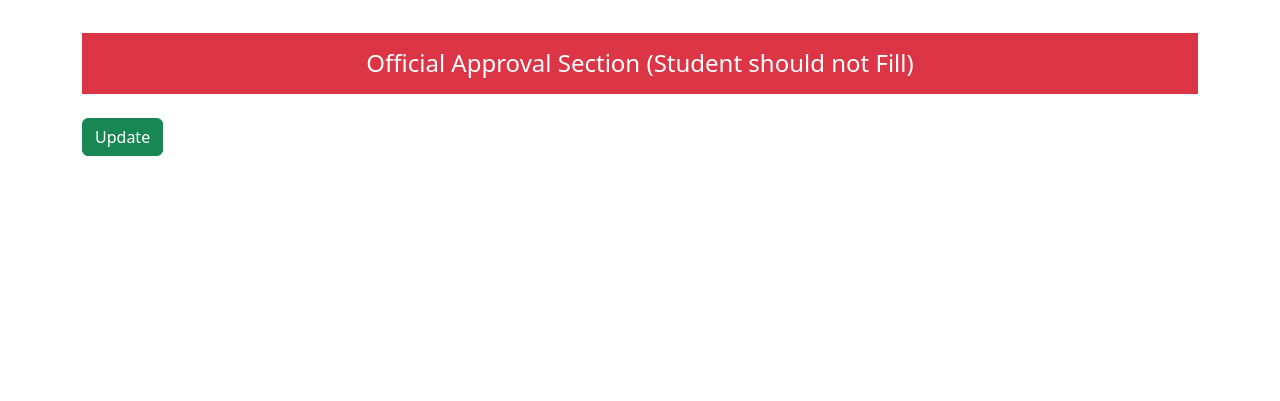
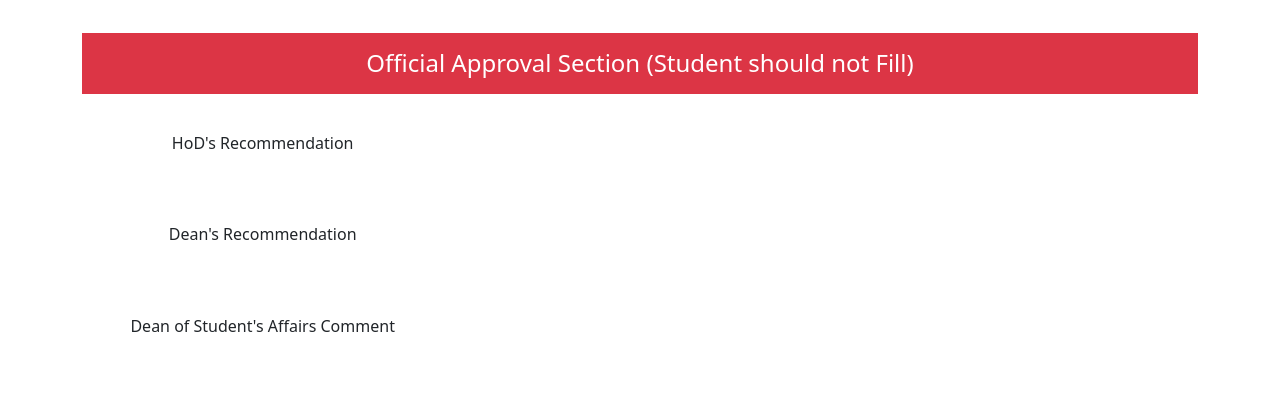
Before and after one commit to owati/work-study, a Django app: page /edit/1 in a window 1280 px wide. Shown: the part 2164-2565 px from the top of the page. Before the commit the page ends 2320 px from the top, so only its background shows below. Run offline with Django 3.2, Linux system fonts and the light colour scheme; data comes from the database, SQL or seed files in the repository; some libraries are stand-ins or nearby versions.

Commit message:
Modified

```diff
--- a/anchor/Templates/edit.html
+++ b/anchor/Templates/edit.html
@@ -166,7 +166,7 @@
         <div class="col-12 mb-3">
         <h4 class="text-center text-white bg-danger p-3">Official Approval Section (Student should not Fill)</h4>
         </div>
-        <!-- <div class="col-4">
+        <div class="col-4">
             <h6 class="text-center">HoD's Recommendation
             </h6>
         </div>
@@ -272,7 +272,7 @@
                 <option value="21">Approved</option>
                 <option value="22">Disapproved</option>
             </select>
-        </div> -->
+        </div>
     </div>
     <button type="submit" class="btn btn-success">Update</button>
 </form>
```
